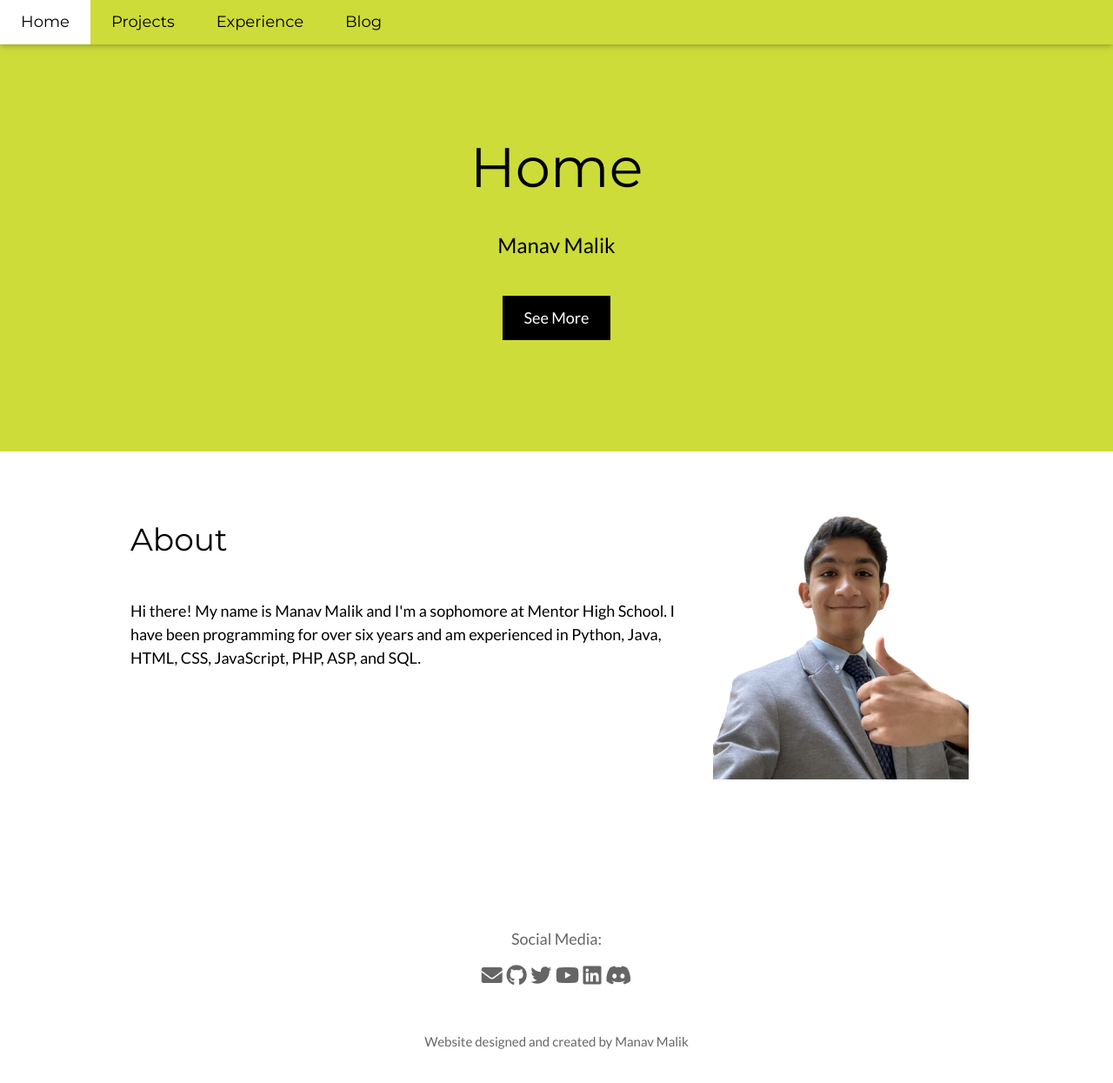
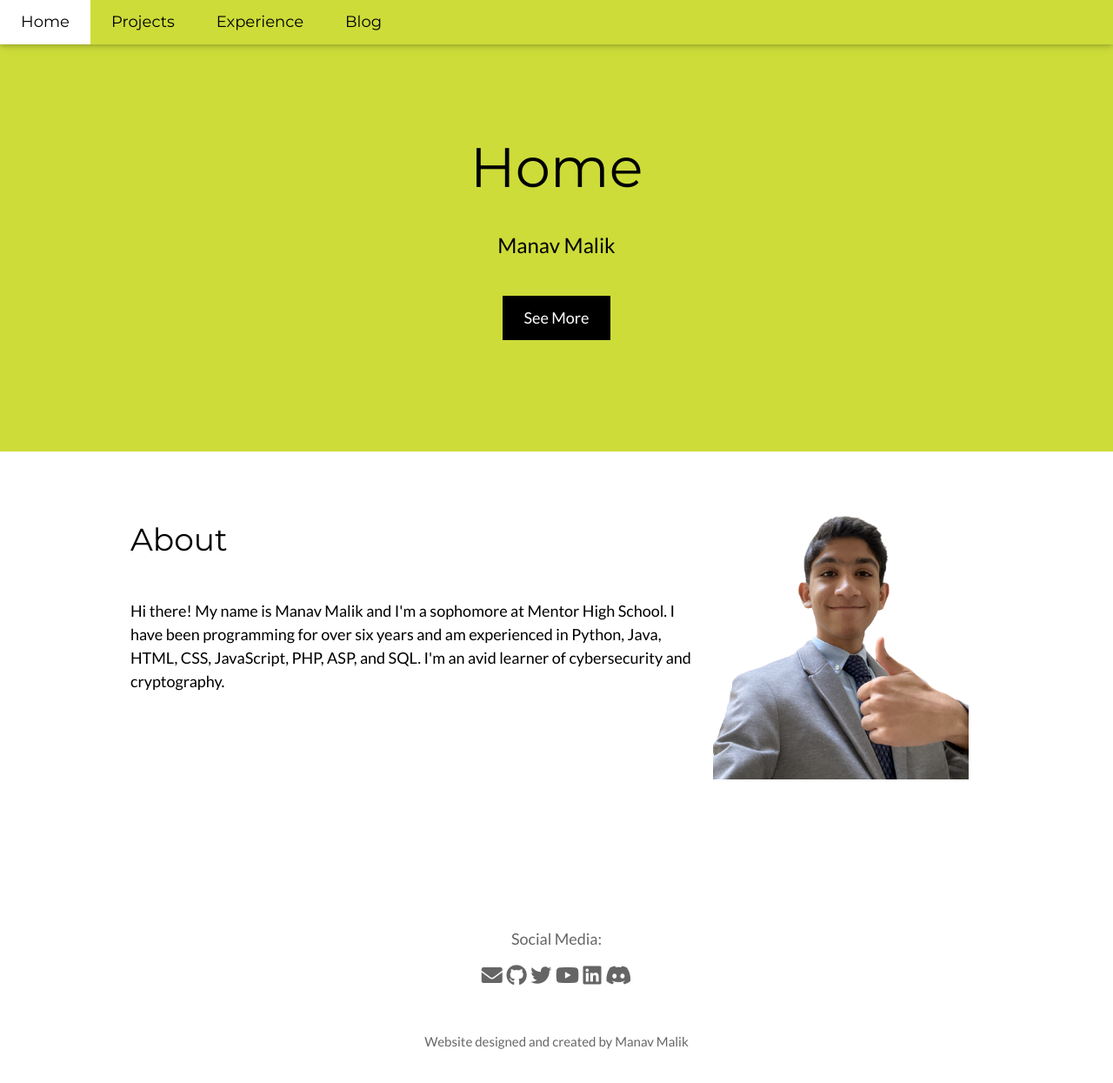
Before and after one commit to 0xmmalik/0xmmalik.github.io, a Jekyll site: the page index.html, which Jekyll copies as it is, in a window 1280 px wide and 1287 px high. Shown: the top 1245 px of the window at 87% size. Built offline with Jekyll 4.4.1, drawn with Linux system fonts in a browser that asks for light colours.

Commit message:
added cyber and crypto

```diff
--- a/index.html
+++ b/index.html
@@ -28,7 +28,7 @@
     <div class="w3-content">
         <div class="w3-twothird">
             <h1>About</h1>
-            <h5 class="w3-padding-32">Hi there! My name is Manav Malik and I'm a sophomore at Mentor High School. I have been programming for over six years and am experienced in Python, Java, HTML, CSS, JavaScript, PHP, ASP, and SQL.</h5>
+            <h5 class="w3-padding-32">Hi there! My name is Manav Malik and I'm a sophomore at Mentor High School. I have been programming for over six years and am experienced in Python, Java, HTML, CSS, JavaScript, PHP, ASP, and SQL. I'm an avid learner of cybersecurity and cryptography.</h5>
             <p class="w3-text-grey"></p>
         </div>
 
```
